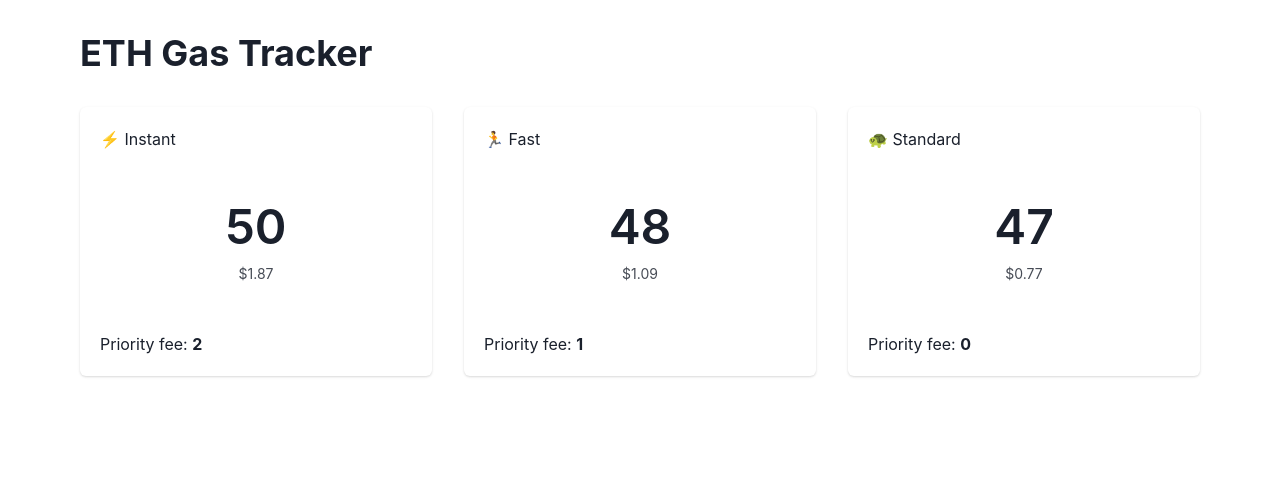
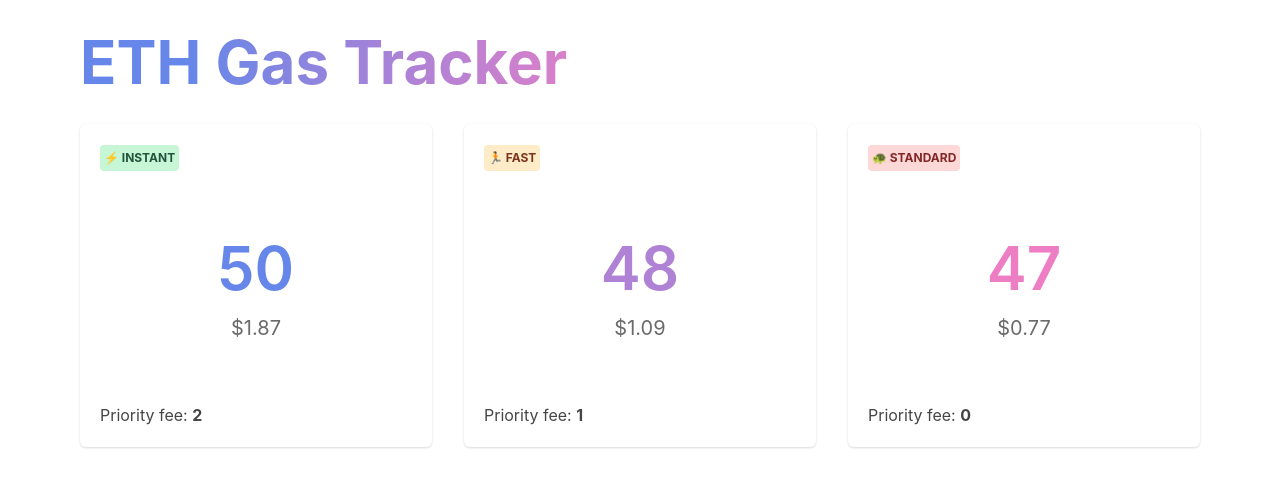
Before and after one commit to sukhsinghcodes/eth-gas-tracker, a React (Vite) app: page / in a window 1280 px wide. Shown: the top 486 px of the page. Built offline with nearby package versions, Linux system fonts and the light colour scheme.

Commit message:
Updated colours + styles of heading and gas price card

```diff
--- a/src/App.tsx
+++ b/src/App.tsx
@@ -3,8 +3,8 @@ import React from "react";
 import { GasPriceCard } from "./components";
 
 export function App(): React.ReactElement {
-  return <Container maxW='6xl' mt={8}>
-    <Heading mb={8}>ETH Gas Tracker</Heading>
+  return <Container maxW='6xl' pt={8} pb={8}>
+    <Heading as='h1' mb={8} bgClip='text' bgGradient='linear(to-r, #6687e9 10%, #b082d5 30%, #ed7ec4 50%)' size={['2xl', '3xl']}>ETH Gas Tracker</Heading>
 
     <Stack direction={['column', 'column', 'row']} spacing={8} flex={1} justifyContent='center'>
       <GasPriceCard
@@ -12,18 +12,24 @@ export function App(): React.ReactElement {
         price="50"
         priorityFee="2"
         usdPrice="1.87"
+        color="#6687e9"
+        badgeColor="green"
       />
       <GasPriceCard
         label="🏃 Fast"
         price="48"
         priorityFee="1"
         usdPrice="1.09"
+        color="#b082d5"
+        badgeColor="orange"
       />
       <GasPriceCard
         label="🐢 Standard"
         price="47"
         priorityFee="0"
         usdPrice="0.77"
+        color="#ed7ec4"
+        badgeColor="red"
       />
     </Stack>
   </Container>;
--- a/src/components/GasPriceCard.tsx
+++ b/src/components/GasPriceCard.tsx
@@ -1,27 +1,30 @@
-import { Card, CardBody, CardHeader, Stat, StatNumber, StatHelpText, CardFooter, Text } from "@chakra-ui/react";
+import { Card, CardBody, CardHeader, Stat, StatNumber, StatHelpText, CardFooter, Text, Badge, BadgeProps } from "@chakra-ui/react";
 
 type GasPriceCardProps = {
   label: string
   price: string
   priorityFee: string
   usdPrice: string
+  color: string
+  badgeColor: BadgeProps['colorScheme']
 }
 
-export function GasPriceCard({ label, price, priorityFee, usdPrice }: GasPriceCardProps): React.ReactElement {
+export function GasPriceCard({ label, price, priorityFee, usdPrice, color, badgeColor }: GasPriceCardProps): React.ReactElement {
+
   return (
-    <Card flex={1}>
+    <Card flex={1} size={['sm', 'sm', 'md']} color='#454545'>
       <CardBody>
-        <Text align='left'>{label}</Text>
+        <Badge colorScheme={badgeColor} borderRadius={4} p={1}>{label}</Badge>
       </CardBody>
-      <CardHeader>
+      <CardHeader p={[0, 8]}>
         <Stat>
-          <StatNumber textAlign='center' fontSize='5xl'>{price}</StatNumber>
-          <StatHelpText textAlign='center'>${usdPrice}</StatHelpText>
+          <StatNumber textAlign='center' fontSize={['5xl', '6xl']} color={color}>{price}</StatNumber>
+          <StatHelpText textAlign='center' fontSize='xl'>${usdPrice}</StatHelpText>
         </Stat>
-      </CardHeader>
+      </CardHeader >
       <CardFooter>
         <Text size={'sm'} textAlign='center'>Priority fee: <strong>{priorityFee}</strong></Text>
       </CardFooter>
-    </Card>
+    </Card >
   )
 }
```
